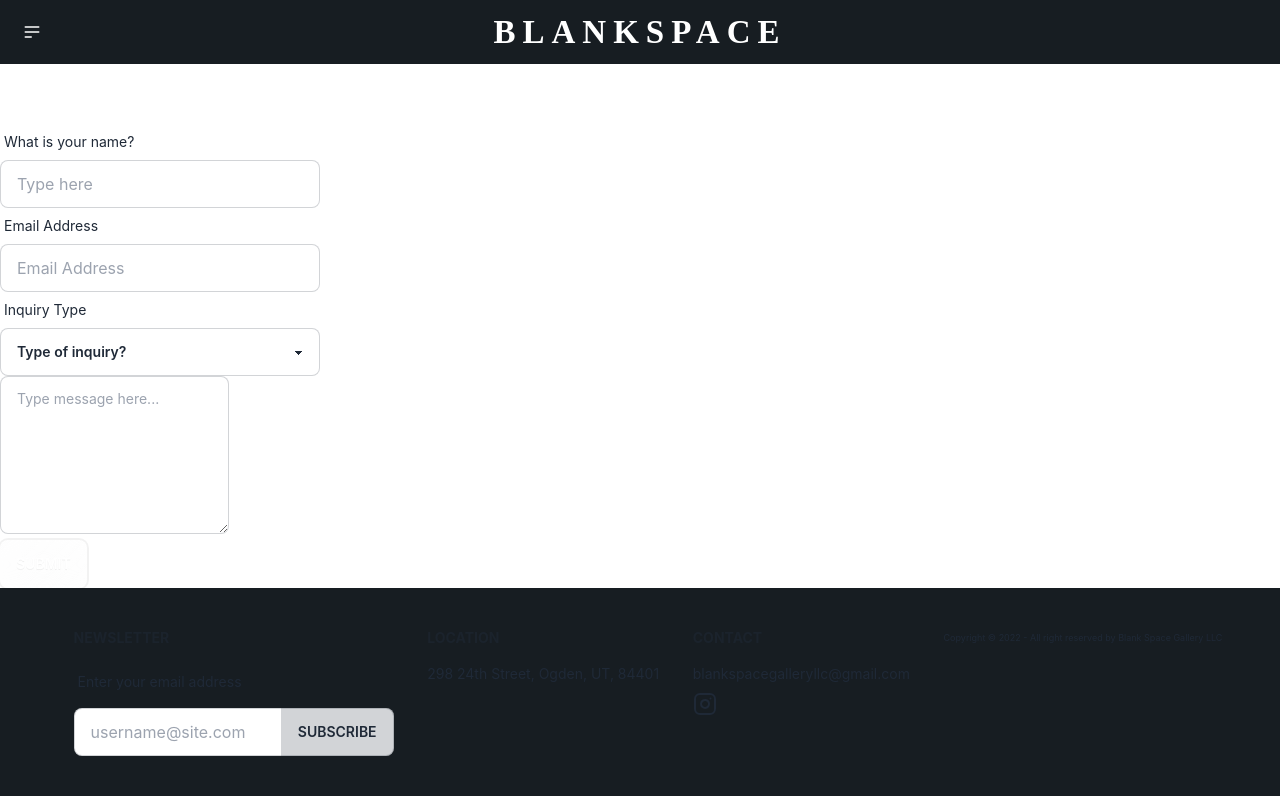
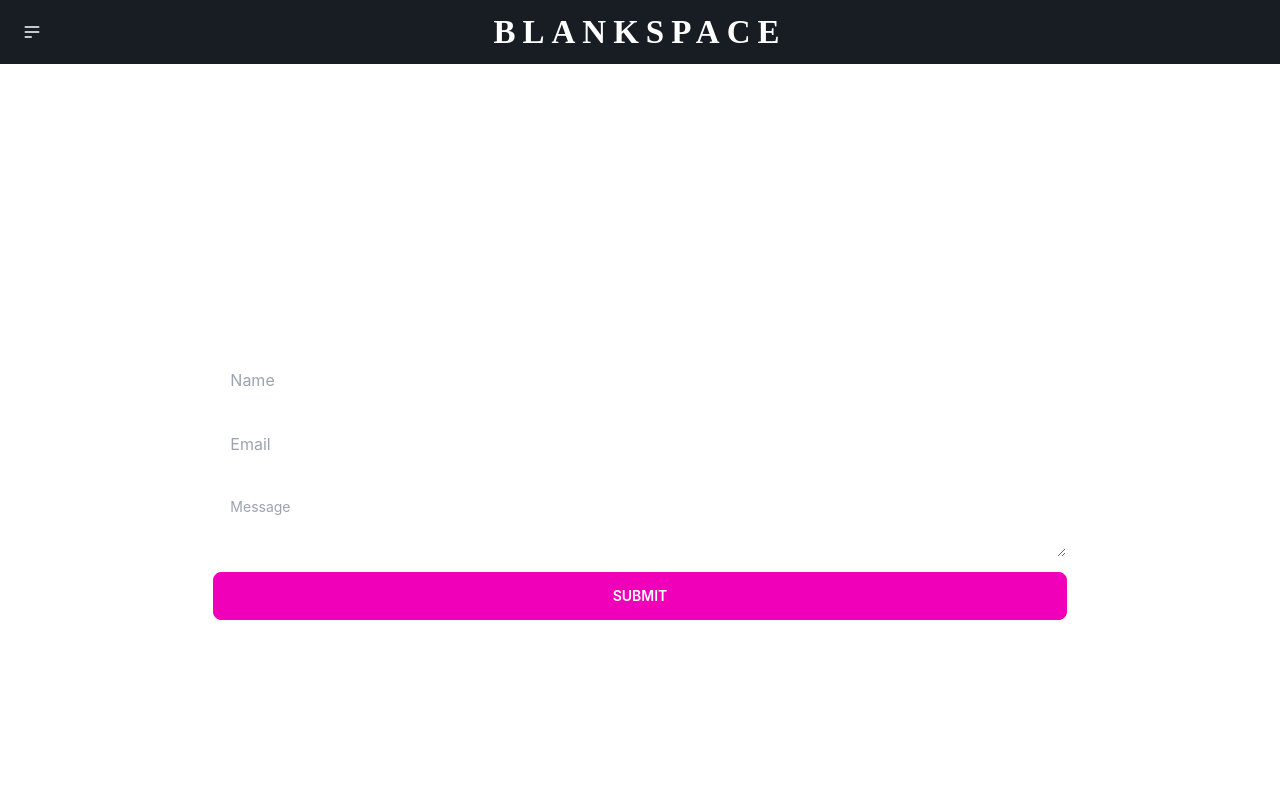
Before and after one commit to vhivestate/blankspacegallery, a React (Create React App) app in the folder client/: page /contact in a window 1280 px wide. Shown: the top 800 px of the page. Built offline with nearby package versions, Linux system fonts and the light colour scheme.

Commit message:
added contact section

```diff
--- a/client/src/App.js
+++ b/client/src/App.js
@@ -1,7 +1,6 @@
 import './App.css';
 import React from 'react'
 import Artist from "./pages/Artist"
-import Contact from "./pages/Contact"
 import Guest from "./pages/Guest"
 import Gallery from './pages/Gallery';
 import Nav from "./components/Nav"
@@ -9,6 +8,7 @@ import Home from './pages/Home';
 import Footer from './components/Footer';
 import Garrett from './pages/Garrett';
 import David from './pages/David';
+import Contact from './pages/Contact'
 
 import { BrowserRouter as Router, Routes, Route } from 'react-router-dom';
 
--- a/client/src/pages/Contact.js
+++ b/client/src/pages/Contact.js
@@ -1,89 +1,85 @@
-import React, { useState } from 'react';
-import { validateEmail } from '../utils/helper';
+import { useState } from "react";
+import { validateEmail } from "../utils/helper.js";
 
-function Contact() {
+export const Contact = () => {
     const [formState, setFormState] = useState({ name: '', email: '', message: '' });
     const { name, email, message } = formState;
     const [errorMessage, setErrorMessage] = useState('');
+    const [successMessage, setSuccessMessage] = useState('');
 
-    function handleChange(e) {
+    const handleChange = (e) => {
+        setFormState({ ...formState, [e.target.name]: e.target.value });
+
         if (e.target.name === 'email') {
             const isValid = validateEmail(e.target.value);
-            console.log(isValid);
-            // isValid conditional statement
             if (!isValid) {
-                setErrorMessage('Your email is invalid.');
+                setErrorMessage('Please enter a valid email address.');
             } else {
                 if (!e.target.value.length) {
-                  setErrorMessage(`${e.target.name} is required.`);
-                } else {
+                    setErrorMessage('Please enter an email address.');
+                }
                 setErrorMessage('');
             }
-                //only updates if form passed quality
-                if (!errorMessage) {
+            if(!errorMessage) {
                 setFormState({ ...formState, [e.target.name]: e.target.value });
             }
         }
-              console.log('errorMessage', errorMessage);
     }
 
-         //get input values
-        setFormState({...formState, [e.target.name]: e.target.value })
-        // console.log(formState);
+    const emailForm = () => {
+        fetch("https://formsubmit.co/ajax/blankspacegalleryllc@gmail.com", {
+            method: "POST",
+            headers: {
+                "Content-Type": "application/json",
+                'Accept': 'application/json'
+            },
+            body: JSON.stringify(formState)
+        })
+        .then(response => response.json())
+        .then(data => console.log(data))
+        .catch(error => console.log(error));
     }
 
-      //get input value when form is submitted
-      function handleSubmit(e) {
+    const handleSubmit = (e) => {
         e.preventDefault();
-        console.log(formState);
+        emailForm();
+        // clear form
+        setFormState({ name: '', email: '', message: '' });
+        e.target.reset();
+        setSuccessMessage('Thank you for your message! I will get back to you as soon as possible.');
+
     }
 
     return (
-        <section className='Form'>
-          <h1 className='mail'>CONTACT US</h1>
-          <form className='contactForm' action="" id="contact-form" onSubmit={handleSubmit}>
+        <div className="min-h-screen bg-base-50 flex flex-col items-center justify-center">
+            <h1 className="logo text-white text-center text-4xl">Contact Me</h1>
+            <div className="w-full py-6 md:w-4/6 my-6">
+                <form onSubmit={handleSubmit}>
+                <input type="hidden" name="_captcha" value="false"/>
+                <input type="text" name="name" placeholder="Name" defaultValue={name} onBlur={handleChange} className="input w-full my-2 bg-white" />
 
+                <input type="text" name="email" defaultValue={email} onBlur={handleChange}  placeholder="Email" className="input w-full my-2 bg-white" />
+
+                <textarea name="message" defaultValue={ message } onBlur={handleChange} className="textarea w-full bg-white my-2" placeholder="Message"></textarea>
+                {errorMessage && (
+                    <label class="label">
+                        <span className="label-text text-red-300">{errorMessage}</span>
+                    </label>
+                )}
+
+                <input type="submit" className="btn btn-secondary w-full" value={"Submit"}/>
+                </form>
+                {successMessage && (
+                    <div className="alert alert-success shadow-lg my-4">
                     <div>
-                <label htmlFor="name" className="label">
-                    <span className="label-text">What is your name?</span>
-                </label>
-                <input type="text" name="name" placeholder="Type here" defaultValue={name} onBlur={handleChange}  className="input input-bordered w-full max-w-xs" />
+                      <svg xmlns="http://www.w3.org/2000/svg" className="stroke-current flex-shrink-0 h-6 w-6" fill="none" viewBox="0 0 24 24"><path strokeLinecap="round" strokeLinejoin="round" strokeWidth="2" d="M9 12l2 2 4-4m6 2a9 9 0 11-18 0 9 9 0 0118 0z" /></svg>
+                      <span>{successMessage}</span>
                     </div>
-
-
-            <div>
-              <label htmlFor="email" className="label">
-              <span className="label-text">Email Address</span>
-              </label>
-              <input type="email" name="email" defaultValue={email} onBlur={handleChange} placeholder="Email Address" className="input input-bordered w-full max-w-xs"/>
-            </div>
-
-            <div>
-            <label htmlFor="inquiry" className="label">
-              <span className="label-text">Inquiry Type</span>
-              </label>
-              <select className="select select-bordered w-full max-w-xs">
-                <option disabled selected>Type of inquiry?</option>
-                <option>Guest Artist</option>
-                <option>Gallery</option>
-              </select>
-            </div>
-
-            <div>
-              <label htmlFor="message"></label>
-              <textarea className="textarea textarea-bordered" name="message" rows="5" defaultValue={message} onBlur={handleChange} placeholder="Type message here..."/>
-            </div>
-            {errorMessage && (
-                <div>
-                    <p className="error-text">{errorMessage}</p>
                   </div>
                 )}
-                <button className="btn glass">Submit</button>
-          </form>
-        </section>
+            </div>
+        </div>
     );
-
-    // JSX
 }
 
-    export default Contact;
+export default Contact
```
Lines whose indentation alone changed are shown as unchanged.
